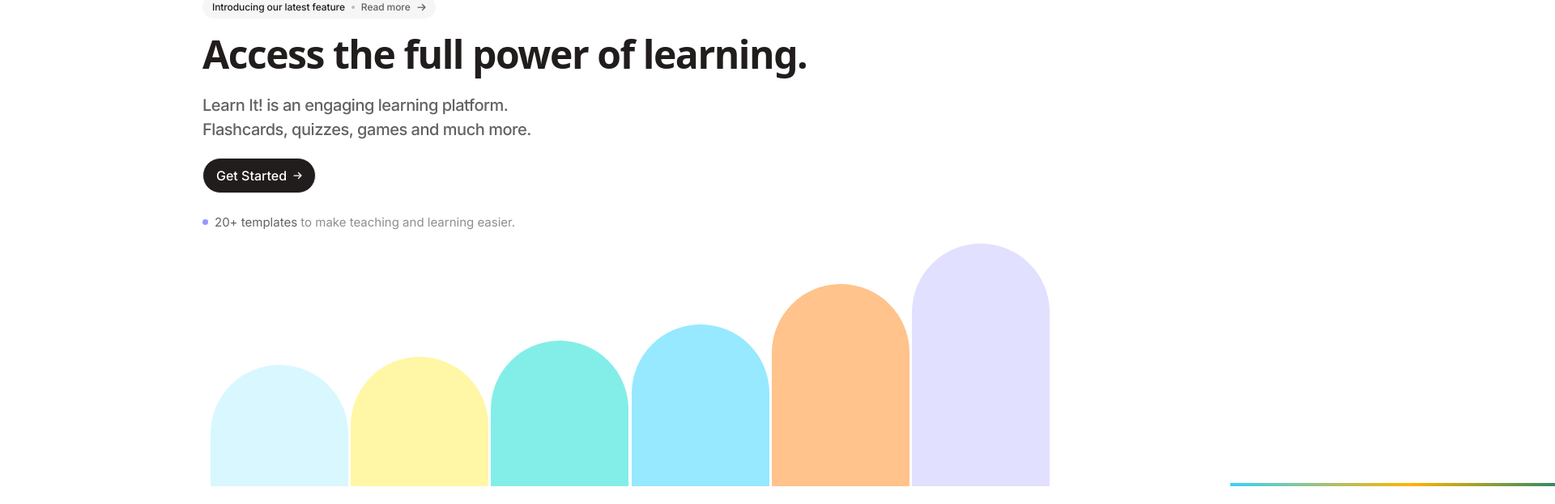
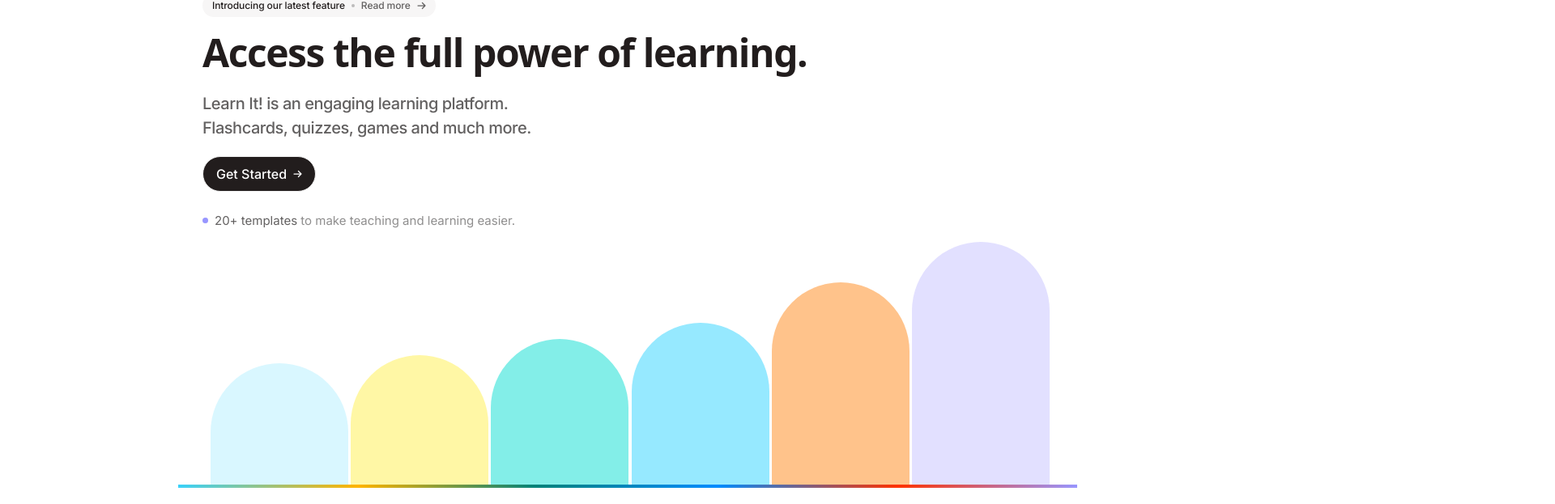
Before and after one commit to tanyagrr/first-project, a React (Vite) app: page / in a window 1280 px wide. Shown: the part 177-800 px from the top of the page at 81% size, 1920 px wide, since content can reach past the window. Built offline with nearby package versions, Linux system fonts and the light colour scheme.

Commit message:
fixing illustration comp

```diff
--- a/src/components/Illustration.jsx
+++ b/src/components/Illustration.jsx
@@ -1,14 +1,13 @@
 function Illustration() {
     return (
-        <div className="illustration">
+        <><div className="illustration">
             <div className="cone light_blue" />
             <div className="cone yellow" />
             <div className="cone green" />
             <div className="cone dark_blue" />
             <div className="cone red" />
             <div className="cone purple" />
-            <div className="bottomline" />
-        </div>
+        </div><div className="bottomline" /></>
     )
 }
 
```
